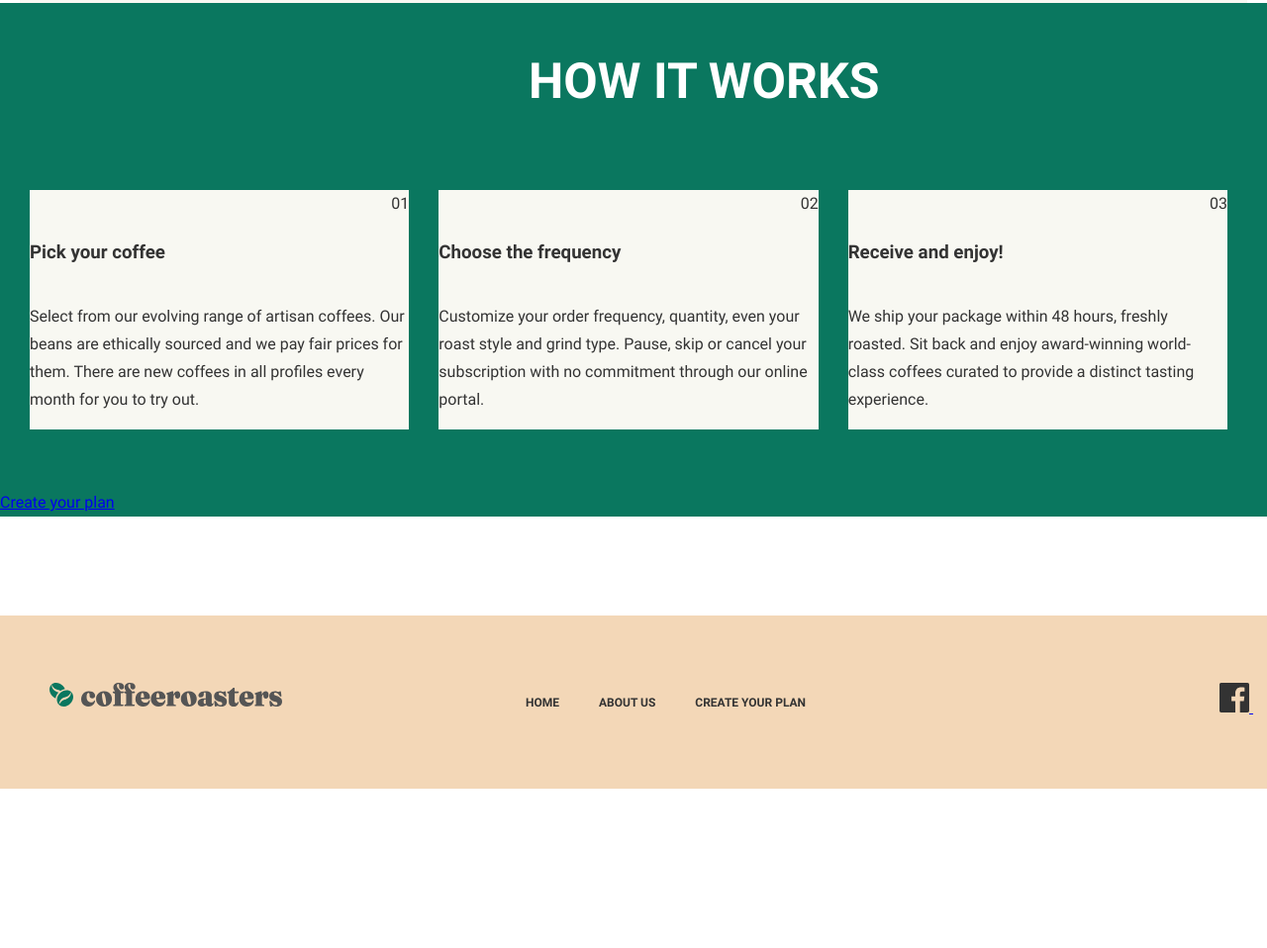
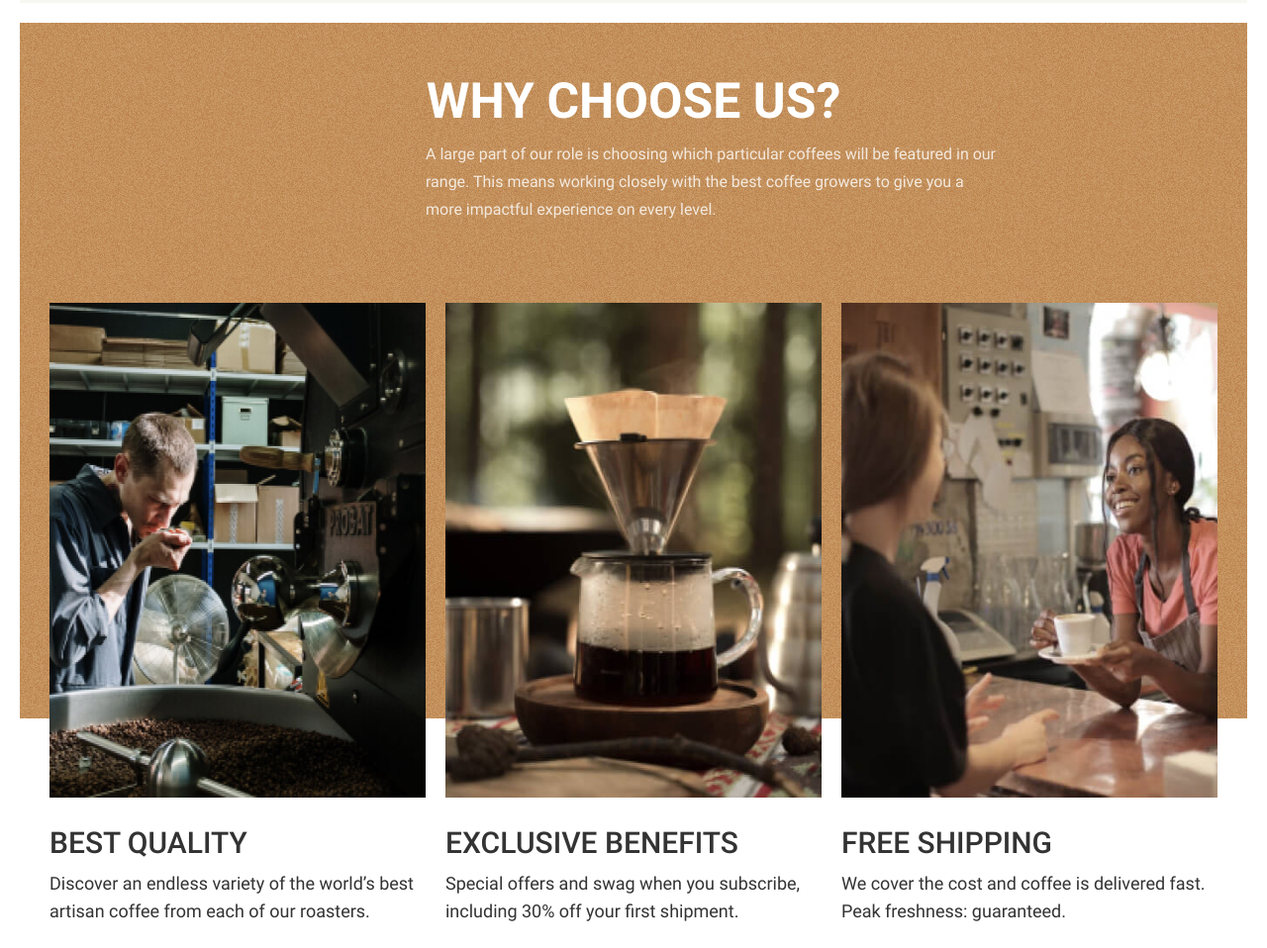
Before and after one commit to vadiyalik/Coffeeroasters, a plain HTML site: page index.html in a window 1280 px wide. Shown: the part 2554-3512 px from the top of the page at 99% size. Before the commit the page ends 3351 px from the top, so only its background shows below. Drawn offline with Linux system fonts and the light colour scheme.

Commit message:
add who choose us section

```diff
--- a/css/styles.css
+++ b/css/styles.css
@@ -30,10 +30,13 @@
 
 /* CUSTOM PROPS */
 :root{
+  --white-color:#fff;
   --text-color: #333;
   --nav-bg: #f3d7b7;
   --site-collect-bg:#f8f8f2;
   --dark-color:#000;
+  --green-color:#0a775f;
+  --orange-color-bg:#C99B67;
 }
 
 
@@ -78,8 +81,8 @@ img{
   max-width: 1440px;
   padding-left: 20px;
   padding-right: 20px;
-  /* margin-left: auto;
-  margin-right: auto; */
+  margin-left: auto;
+  margin-right: auto;
 }
 
 
@@ -93,11 +96,6 @@ img{
   background-repeat: no-repeat;
   background-size: 710px 696px;
   background-position: right bottom;
-
-}
-.site-header-container {
-
-
 }
 .site-header-wrap{
   display: flex;
@@ -114,9 +112,7 @@ img{
 }
 
 /* SITENAV */
-.sitenav {
 
-}
 .sitenav-list {
   display: flex;
   list-style: none;
@@ -189,9 +185,7 @@ img{
 
 
 /* SITE COLLECTION */
-.site-collection {
 
-}
 .site-collection-wrapper {
   background-color: var(--site-collect-bg);
   padding: 50px 143px;
@@ -242,56 +236,165 @@ flex-shrink: 0;
   font-size: 22px;
   line-height: 24px;
   margin: 0;
+  color: var(--text-color);
 }
 .collection-element-text:not(:last-child){
   margin-bottom: 10px;
 }
 
-/* PRINCIPLE SECTION */
+/* WHY CHOOSE US */
 
-.working-principle-section {
-  margin-bottom: 50px;
-  background-color: #0a775f;
+.why-choose-us-wrapper {
+  background-image: url(../img/why-bgi.jpg);
+  background-repeat: no-repeat;
+  margin-top: 20px;
+  margin-bottom: 80px;
 }
-.principle-section-heading {
+.why-choose-us-heading {
+  color: var(--white-color);
+  text-transform: uppercase;
   font-weight: 700;
   font-size: 50px;
   line-height: 59px;
-  font-variant: small-caps;
+  text-align: center;
+  margin: 0;
+  padding-top: 50px;
+  padding-bottom: 10px;
+}
+.why-choose-us-text {
+  margin: 0 0 0 410px;
+  font-weight: 400;
+  font-size: 16px;
+  line-height: 28px;
+  width: 581px;
+  color: var(--white-color);
+  opacity: 0.8;
+
+}
+.why-choose-us-list {
+  display: flex;
+  padding-left: 30px;
+  padding-right: 30px;
+  margin-top: 80px;
+  margin-left: -20px;
+  list-style: none;
+
+}
+.why-choose-us-title {
+  display: flex;
+  width: calc(100% / 3 - 20px);
+  flex-direction: column;
+  margin-left: 20px;
+}
+
+
+.why-choose-us-img {
+  width: 433px;
+  height: 500px;
+}
+
+.why-choose-us-title-heading {
+  margin-top: 28px;
+  margin-bottom: 10px;
+  color: var(--text-color);
+  font-weight: 500;
+  font-size: 30px;
+  line-height: 35px;
+  text-transform: uppercase;
+}
+.why-choose-us-title-text {
+  margin: 0;
+  width: 377px;
+  font-weight: 400;
+  font-size: 18px;
+  line-height: 28px;
+  color: var(--text-color);
+}
+/* End of WHY CHOOSE US  */
+
+/* PRINCIPLE SECTION */
+
+.working-principle-wrapper {
+  padding: 50px 30px;
+  background-color: var(--green-color);
+  background-image: url(../img/howitworks-bg.jpg);
+}
+.principle-section-heading {
+  margin-top: 0;
+  margin-bottom: 80px;
   color: #fff;
+  font-size: 50px;
+  line-height: 58px;
+  text-align: center;
   text-transform: uppercase;
-  padding-top: 50px;
-  margin-top: 0;
-  margin-left: 534px;
-  margin-bottom: 80px;
 }
 .prinsiple-section-boxes {
   display: flex;
-	justify-content: space-between;
-  margin-right: 40px;
+  margin-left: -20px;
+  padding: 0;
   margin-bottom: 60px;
-  margin-left: 30px;
+  list-style: none;
+  text-align: left;
+  counter-reset: working-principle;
 }
 .section-boxes-item {
-  position: relative;
-	display: flex;
-	flex-direction: column;
-	width: calc(100% / 3 - 20px);
-  background-color: #f8f8f2;
+  display: flex;
+  flex-direction: column;
+  width: calc(100% / 3 - 20px);
+  margin-left: 20px;
+  counter-increment: working-principle;
 }
-
-
-.number {
-  /* display: block; */
+.section-boxes-item::before{
+  width: 60px;
+  height: 60px;
+  border: 4px solid var(--orange-color-bg);
+  background-color: var(--site-collect-bg);
+  margin-bottom: 20px;
+  content: "";
+}
+.section-boxes-item-wrapper {
+  flex-grow: 1;
+  padding: 20px 20px 40px;
+  display: flex;
+  flex-direction: column;
+  background-color: var(--site-collect-bg);
+}
+.section-boxes-item-wrapper::before{
   align-self: flex-end;
+  font-size: 64px;
+  margin-bottom: 45px;
+  line-height: normal;
+  content: "0"counter(working-principle);
 }
 .boxes-item-heading {
+  max-width: 250px;
+  margin-top: 0;
+  margin-bottom: 10px;
+  font-size: 40px;
+  line-height: normal;
+  font-weight: 500;
+  text-transform: uppercase;
 }
 .boxes-item-text {
+  margin: 0;
+  font-size: 18px;
+  line-height: 28px;
 }
 .principle-button-link {
+  margin-left: 580px;
+  padding: 16px 24px;
+  text-decoration: none;
+  background-color: var(--orange-color-bg);
+  color: #fff;
+  border-radius: 100px;
+  text-transform: uppercase;
+  font-weight: 500;
+  font-size: 16px;
+  line-height: 19px;
 }
-
+.principle-button-link:hover{
+  opacity: 0.9;
+}
 
 
 /* FOOTER */
--- a/index.html
+++ b/index.html
@@ -52,6 +52,7 @@
       </div>
     </div>
   </header>
+  <!-- End of SITE-HEADER-->
 
   <!-- MAIN CONTENT -->
   <main class="main-content">
@@ -111,23 +112,75 @@
                 </p>
               </div>
             </li>
-
           </ul>
         </div>
+      </div>
+    </section>
+    <!-- End of SITE-COLLECTION-->
 
+    <!--  WHY CHOOSE US -->
+
+    <section class="why-choose-us">
+      <div class="container">
+        <div class="why-choose-us-wrapper">
+          <h2 class="why-choose-us-heading">
+            Why choose us?
+          </h2>
+          <p class="why-choose-us-text">
+            A large part of our role is choosing which particular coffees will be featured in our range. This means working closely with the best coffee growers to give you a more impactful experience on every level.
+          </p>
+          <ul class="why-choose-us-list">
+            <li class="why-choose-us-title">
+              <img class="why-choose-us-img" src="img/coffee01.jpg" alt="the guy smells the coffee" width="433" height="500" >
+              <div class="why-choose-us-title-button-section">
+                <h3 class="why-choose-us-title-heading">
+                  Best quality
+                </h3>
+                <p class="why-choose-us-title-text">
+                  Discover an endless variety of the world’s best artisan coffee from each of our roasters.
+                </p>
               </div>
+            </li>
 
+            <li class="why-choose-us-title">
+              <img class="why-choose-us-img" src="img/coffee02.jpg" alt="coffee making process" width="433" height="500" >
+              <div class="why-choose-us-title-button-section">
+                <h3 class="why-choose-us-title-heading">
+                  Exclusive benefits
+                </h3>
+                <p class="why-choose-us-title-text">
+                  Special offers and swag when you subscribe, including 30% off your first shipment.
+                </p>
+              </div>
+            </li>
+
+            <li class="why-choose-us-title">
+              <img class="why-choose-us-img" src="img/coffee03.jpg" alt="friends are drinking coffee and talking"  width="433" height="500" >
+              <div class="why-choose-us-title-button-section">
+                <h3 class="why-choose-us-title-heading">
+                  Free shipping
+                </h3>
+                <p class="why-choose-us-title-text">
+                  We cover the cost and coffee is delivered fast. Peak freshness: guaranteed.
+                </p>
+              </div>
+            </li>
+          </ul>
+        </div>
+      </div>
     </section>
 
     <!--  WORKING PRINCIPLE -->
 
     <section class="working-principle-section">
+      <div class="container">
+        <div class="working-principle-wrapper">
           <h2 class="principle-section-heading">
             How it works
           </h2>
-      <div class="prinsiple-section-boxes">
-        <div class="section-boxes-item">
-          <span class="number">01</span>
+          <ol class="prinsiple-section-boxes">
+            <li class="section-boxes-item">
+              <div class="section-boxes-item-wrapper">
                 <h3 class="boxes-item-heading">
                   Pick your coffee
                 </h3>
@@ -135,9 +188,10 @@
                   Select from our evolving range of artisan coffees. Our beans are ethically sourced and we pay fair prices for them. There are new coffees in all profiles every month for you to try out.
                 </p>
               </div>
+            </li>
 
-        <div class="section-boxes-item">
-          <span class="number">02</span>
+            <li class="section-boxes-item">
+              <div class="section-boxes-item-wrapper">
                 <h3 class="boxes-item-heading">
                   Choose the frequency
                 </h3>
@@ -145,9 +199,10 @@
                   Customize your order frequency, quantity, even your roast style and grind type. Pause, skip or cancel your subscription with no commitment through our online portal.
                 </p>
               </div>
+            </li>
 
-        <div class="section-boxes-item">
-          <span class="number">03</span>
+            <li class="section-boxes-item">
+              <div class="section-boxes-item-wrapper">
                 <h3 class="boxes-item-heading">
                   Receive and enjoy!
                 </h3>
@@ -155,9 +210,15 @@
                   We ship your package within 48 hours, freshly roasted. Sit back and enjoy award-winning world-class coffees curated to provide a distinct tasting experience.
                 </p>
               </div>
+            </li>
+          </ol>
+          <a class="principle-button-link" href="#" >Create your plan</a>
         </div>
-      <a class="principle-button-link" href="#" >Create your plan</a>
+
+      </div>
+
     </section>
+    <!-- End of WORKING-PRINCIPLE-->
   </main>
 
   <footer class="site-footer">
@@ -198,7 +259,7 @@
       </div>
     </div>
   </footer>
-
+  <!-- End of FOOTER-->
   <script src="js/main.js"></script>
 </body>
 </html>
```
Also changed, not shown: img/coffee01.jpg (added), img/coffee02.jpg (added), img/coffee02@2x.png (added), img/coffee03.jpg (added), img/coffee03@2x.png (added), img/coffeee01@2x.png (added), img/howitworks-bg.jpg (added), img/principle-right-bg..@2x.png (added), img/principle-right-bg.png (added), img/why-bgi.jpg (added), img/why-bgi@2x.jpg (added). Lines whose indentation alone changed are shown as unchanged.
